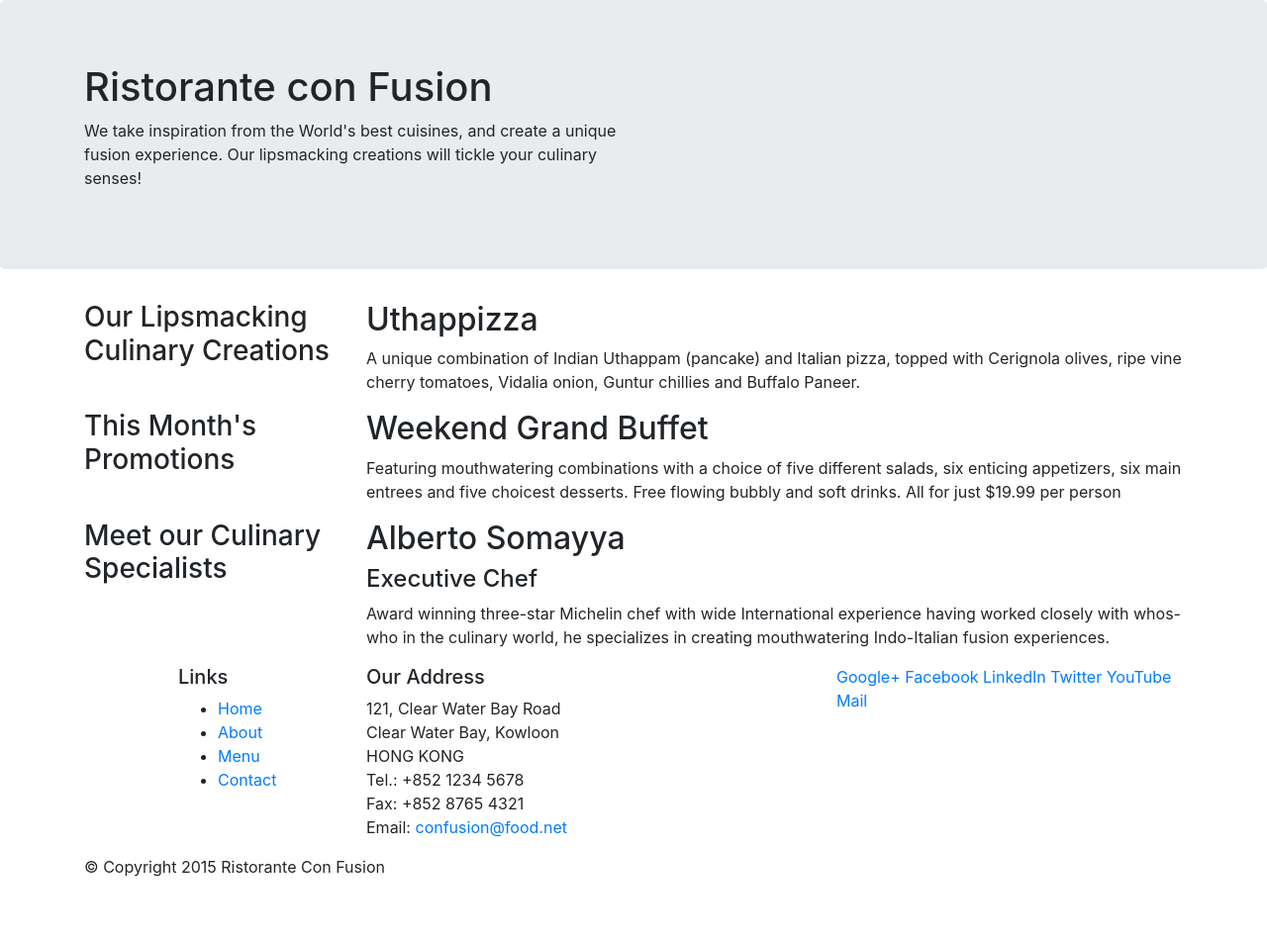
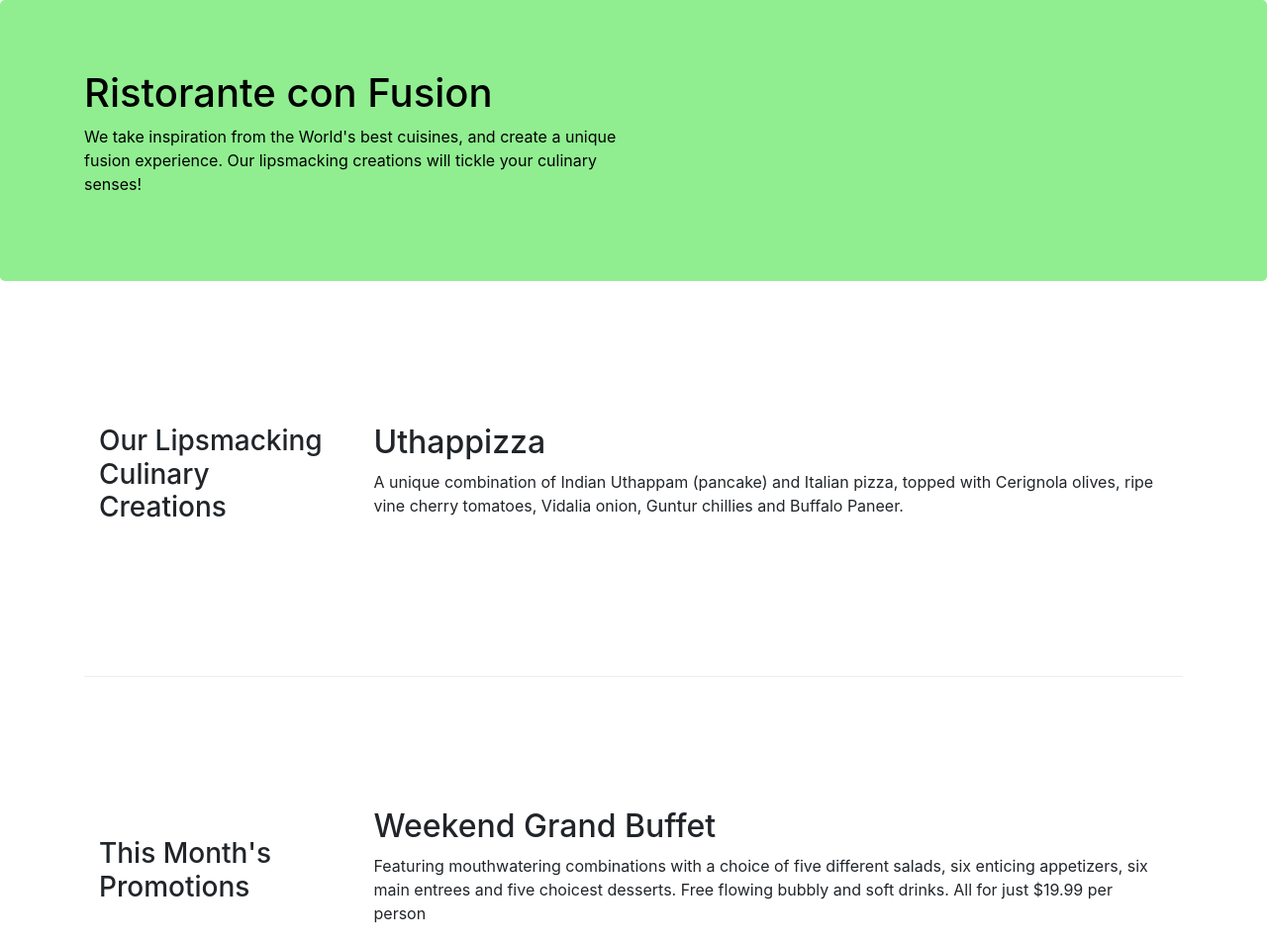
Before and after one commit to kr-Sathish/Bootstrap4, a website: page index.html in a window 1280 px wide. Shown: the top 954 px of the page at 99% size. Before the commit the page ends 904 px from the top, so only its background shows below. Drawn offline with nearby package versions, Linux system fonts and the light colour scheme.

Commit message:
Bootstrap assign1

```diff
--- /dev/null
+++ b/css/styles.css
@@ -0,0 +1,21 @@
+.row-header{
+  margin: 0px auto;
+  padding: 0px auto;
+}
+.row-content{
+  margin: 0px auto;
+  padding: 50px 0px 50px 0px;
+  border-bottom: 1px ridge;
+  min-height:400px;
+}
+.footer{
+  background-color: lightblue;
+  margin: 0px auto;
+  padding: 20px 0px 20px 0px;
+}
+.jumbotron{
+  background-color: lightgreen;
+  padding: 70px 30px 70px 30px;
+  margin: 0px auto;
+  color: rgb(0, 0, 0);
+}
--- a/index.html
+++ b/index.html
@@ -9,6 +9,7 @@
 
    <!-- Bootstrap CSS -->
    <link rel="stylesheet" href="node_modules/bootstrap/dist/css/bootstrap.min.css">
+   <link rel="stylesheet" href="css/styles.css">
     <title>Ristorante Con Fusion</title>
 </head>
 
@@ -28,18 +29,18 @@
     </header>
 
     <div class="container">
-        <div class="row">
-            <div class="col-sm-4 push-sm-8 col-md-3 push-md-9">
+        <div class="row row-content align-items-center">
+            <div class="col-sm-4 col-md-3 flex-last">
                 <h3>Our Lipsmacking Culinary Creations</h3>
             </div>
-            <div class="col-sm pull-sm-4 col-md pull-md-3">
+            <div class="col-sm col-md flex-first">
                 <h2>Uthappizza</h2>
                 <p>A unique combination of Indian Uthappam (pancake) and Italian pizza, topped with Cerignola olives, ripe vine cherry tomatoes, Vidalia onion, Guntur chillies and Buffalo Paneer.</p>
             </div>
         </div>
 
 
-        <div class="row">
+        <div class="row row-content align-items-center">
             <div class="col-sm-4 col-md-3">
                 <h3>This Month's Promotions</h3>
             </div>
@@ -49,11 +50,11 @@
             </div>
         </div>
 
-        <div class="row">
-            <div class="col-sm-4 push-sm-8 col-md-3 push-md-9">
+        <div class="row row-content align-items-center">
+            <div class="col-sm-4 col-md-3 flex-last">
                 <h3>Meet our Culinary Specialists</h3>
             </div>
-            <div class="col-sm pull-sm-4 col-md pull-sm-3">
+            <div class="col-sm col-md flex-first">
                 <h2>Alberto Somayya</h2>
                 <h4>Executive Chef</h4>
                 <p>Award winning three-star Michelin chef with wide International experience having worked closely with whos-who in the culinary world, he specializes in creating mouthwatering Indo-Italian fusion experiences. </p>
@@ -61,12 +62,12 @@
         </div>
     </div>
 
-    <footer class="container">
-        <div>
+    <footer class="footer">
+        <div class="container">
             <div class = "row">
                 <div class="col-5 offset-1 col-sm-2">
                     <h5>Links</h5>
-                    <ul>
+                    <ul class="list-unstyled">
                         <li><a href="#">Home</a></li>
                         <li><a href="#">About</a></li>
                         <li><a href="#">Menu</a></li>
@@ -85,17 +86,19 @@
 		           </address>
                 </div>
                 <div class="col col-sm-4">
-                    <div>
-                        <a href="http://google.com/+">Google+</a>
-                        <a href="http://www.facebook.com/profile.php?id=">Facebook</a>
-                        <a href="http://www.linkedin.com/in/">LinkedIn</a>
-                        <a href="http://twitter.com/">Twitter</a>
-                        <a href="http://youtube.com/">YouTube</a>
-                        <a href="mailto:">Mail</a>
+                    <div style="text-align: center">
+                      <ul class="list-unstyled align-items-left">
+                        <li><a href="http://google.com/+">Google+</a></li>
+                        <li><a href="http://www.facebook.com/profile.php?id=">Facebook</a></li>
+                        <li><a href="http://www.linkedin.com/in/">LinkedIn</a></li>
+                        <li><a href="http://twitter.com/">Twitter</a></li>
+                        <li><a href="http://youtube.com/">YouTube</a></li>
+                        <li><a href="mailto:">Mail</a></li>
+                      </ul>
                     </div>
                 </div>
            </div>
-           <div class="row">
+           <div class="row justify-content-center">
                 <div class="col-auto">
                     <p>© Copyright 2015 Ristorante Con Fusion</p>
                 </div>
```
Also changed, not shown: aboutus.html (added, +104 -0 lines).
